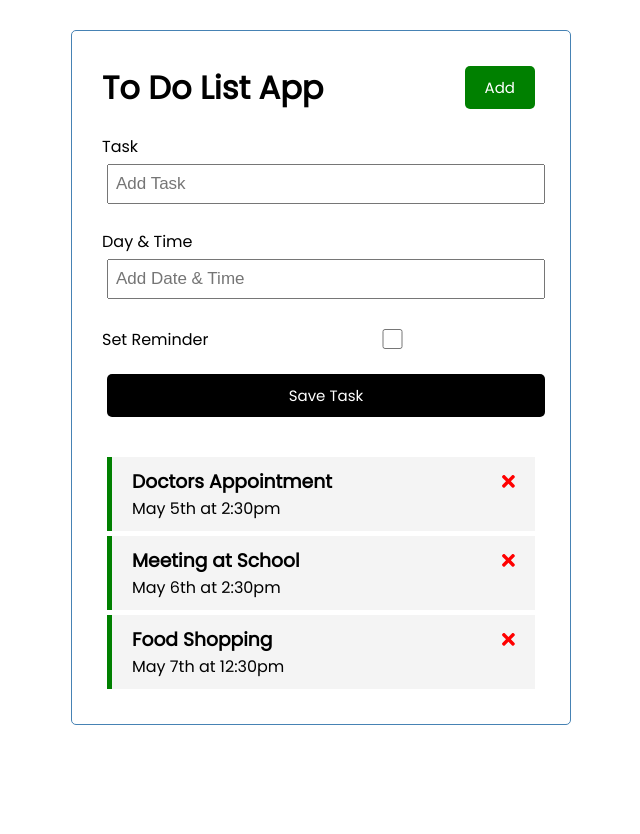
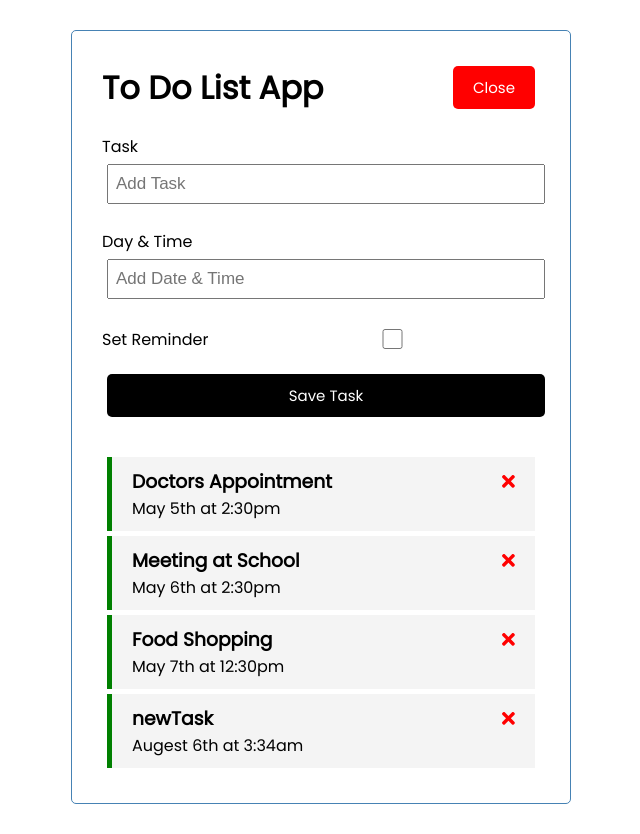
Before and after one commit to Max-Kolomiiets/To-Do-List-Angular, an Angular app: page / in a window 1280 px wide. Both pictures are taken after a click on the button "Add". Shown: the whole page, without its empty margins (319-959 px from the left). Before the commit the page ends 800 px from the top, so only its background shows below. Built offline with nearby package versions, Linux system fonts and the light colour scheme; data requests are answered from the project's data file.

Commit message:
added an uiService and added functionality fro toggle add button (show / hide add-component)

```diff
--- a/db.json
+++ b/db.json
@@ -17,6 +17,12 @@
       "text": "Food Shopping",
       "day": "May 7th at 12:30pm",
       "reminder": true
+    },
+    {
+      "text": "newTask",
+      "day": "Augest 6th at 3:34am",
+      "reminder": true,
+      "id": 4
     }
   ]
 }
--- a/src/app/components/add-task/add-task.component.html
+++ b/src/app/components/add-task/add-task.component.html
@@ -1,4 +1,4 @@
-<form class="add-form" (ngSubmit)="onSubmit()">
+<form *ngIf="showAddTask" class="add-form" (ngSubmit)="onSubmit()">
     <div class="form-control">
         <label for="text">Task</label>
         <input type="text" name="text" [(ngModel)]="text" id="text" placeholder="Add Task">
--- a/src/app/components/add-task/add-task.component.ts
+++ b/src/app/components/add-task/add-task.component.ts
@@ -1,4 +1,6 @@
 import { Component, OnInit, Output, EventEmitter } from '@angular/core';
+import { UiService } from 'src/app/services/ui.service';
+import { Subscription } from 'rxjs';
 import { Task } from './../../Task';
 
 @Component({
@@ -12,8 +14,14 @@
   text: string;
   day: string;
   reminder: boolean = false;
+  showAddTask: boolean;
+  subscription: Subscription;
 
-  constructor() { }
+  constructor(private uiService: UiService) {
+    this.subscription = uiService
+      .ontoggle()
+      .subscribe(val => this.showAddTask = val);
+   }
 
   ngOnInit(): void {
   }
--- a/src/app/components/header/header.component.html
+++ b/src/app/components/header/header.component.html
@@ -1,4 +1,9 @@
 <header>
     <h1>{{ title }}</h1>
-    <app-button color="green" text="Add" (btnClick)="toggleAddTask()"></app-button>
+    <app-button
+        color="{{ showAddTask ? 'red' : 'green' }}"
+        text="{{ showAddTask ? 'Close' : 'Add' }}"
+        (btnClick)="toggleAddTask()"
+       >
+    </app-button>
 </header>
--- a/src/app/components/header/header.component.ts
+++ b/src/app/components/header/header.component.ts
@@ -1,4 +1,6 @@
 import { Component, OnInit } from '@angular/core';
+import { UiService } from 'src/app/services/ui.service';
+import { Subscribable, Subscription } from 'rxjs';
 
 @Component({
   selector: 'app-header',
@@ -7,13 +9,20 @@
 })
 export class HeaderComponent implements OnInit {
   title: String = "To Do List App";
+  showAddTask: boolean = false;
+  subscription: Subscription;
 
-  constructor() { }
+  constructor(private uiService: UiService) {
+    this.subscription = this.uiService.ontoggle().subscribe(
+      val => this.showAddTask = val
+    )
+   }
 
   ngOnInit(): void {
   }
   toggleAddTask() {
-    console.log("toggle");
+    console.log('gg');
 
+    this.uiService.toggleAddTask();
   }
 }
--- a/src/app/components/tasks/tasks.component.ts
+++ b/src/app/components/tasks/tasks.component.ts
@@ -31,7 +31,9 @@
 
   addTask(task: Task) {
     console.log(task);
-
+    this.taskService.addTask(task).subscribe(
+      task => this.tasks.push(task)
+    );
   }
 
 }
--- a/src/app/services/task.service.ts
+++ b/src/app/services/task.service.ts
@@ -30,4 +30,8 @@
     const url = `${this.apiUrl}/${task.id}`;
     return this.http.put<Task>(url, task, httpOptions);
   }
+
+  addTask(task: Task): Observable<Task> {
+    return this.http.post<Task>(this.apiUrl, task, httpOptions);
+  }
 }
--- /dev/null
+++ b/src/app/services/ui.service.ts
@@ -0,0 +1,21 @@
+import { Injectable } from '@angular/core';
+import { Observable, Subject } from 'rxjs';
+@Injectable({
+  providedIn: 'root'
+})
+export class UiService {
+
+  private showAddTask: boolean = false;
+  private subject = new Subject<any>();
+
+  constructor() { }
+
+  toggleAddTask(): void {
+    this.showAddTask = !this.showAddTask;
+    this.subject.next(this.showAddTask);
+  }
+
+  ontoggle(): Observable<any> {
+    return this.subject.asObservable();
+  }
+}
```
Also changed, not shown: 1 other file (tests, documents, lock files or other folders).
